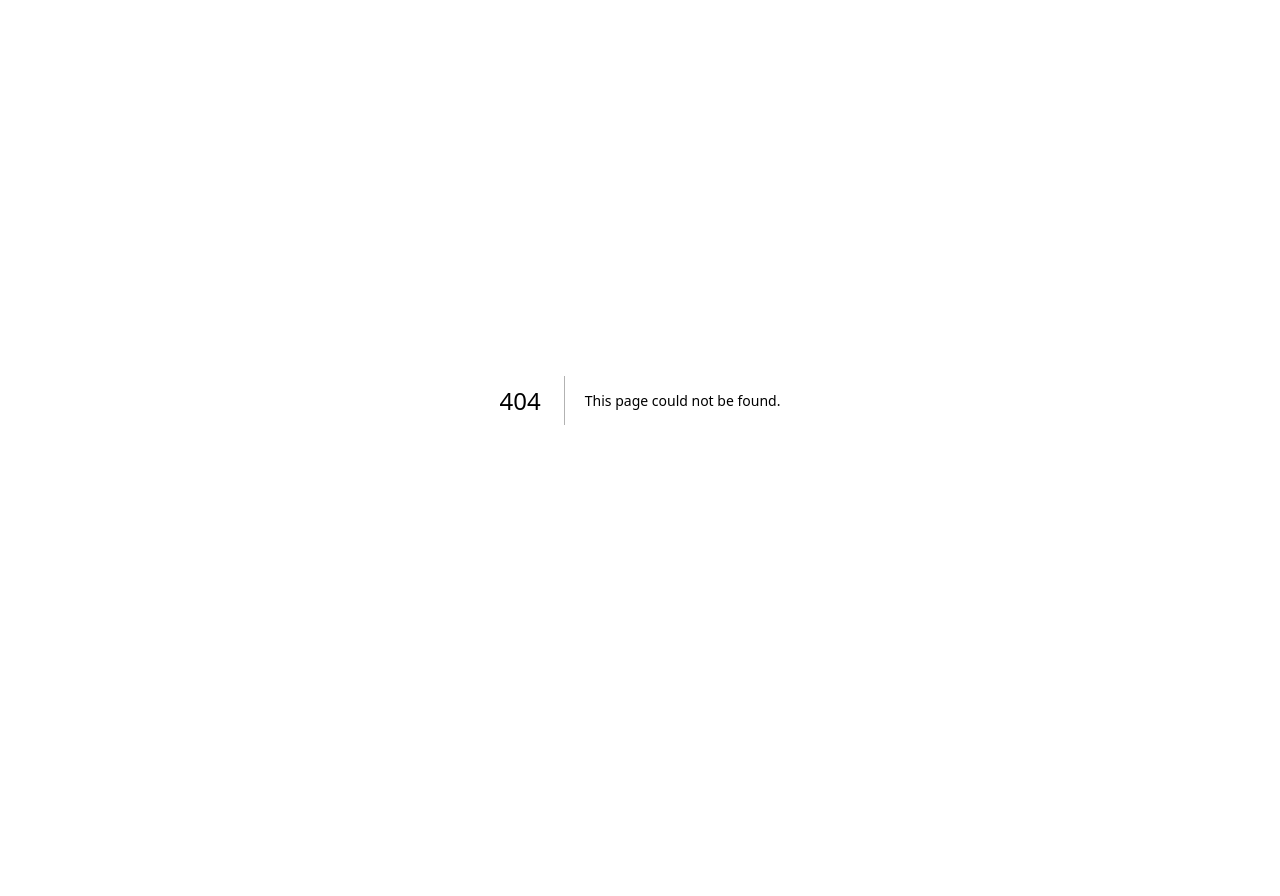
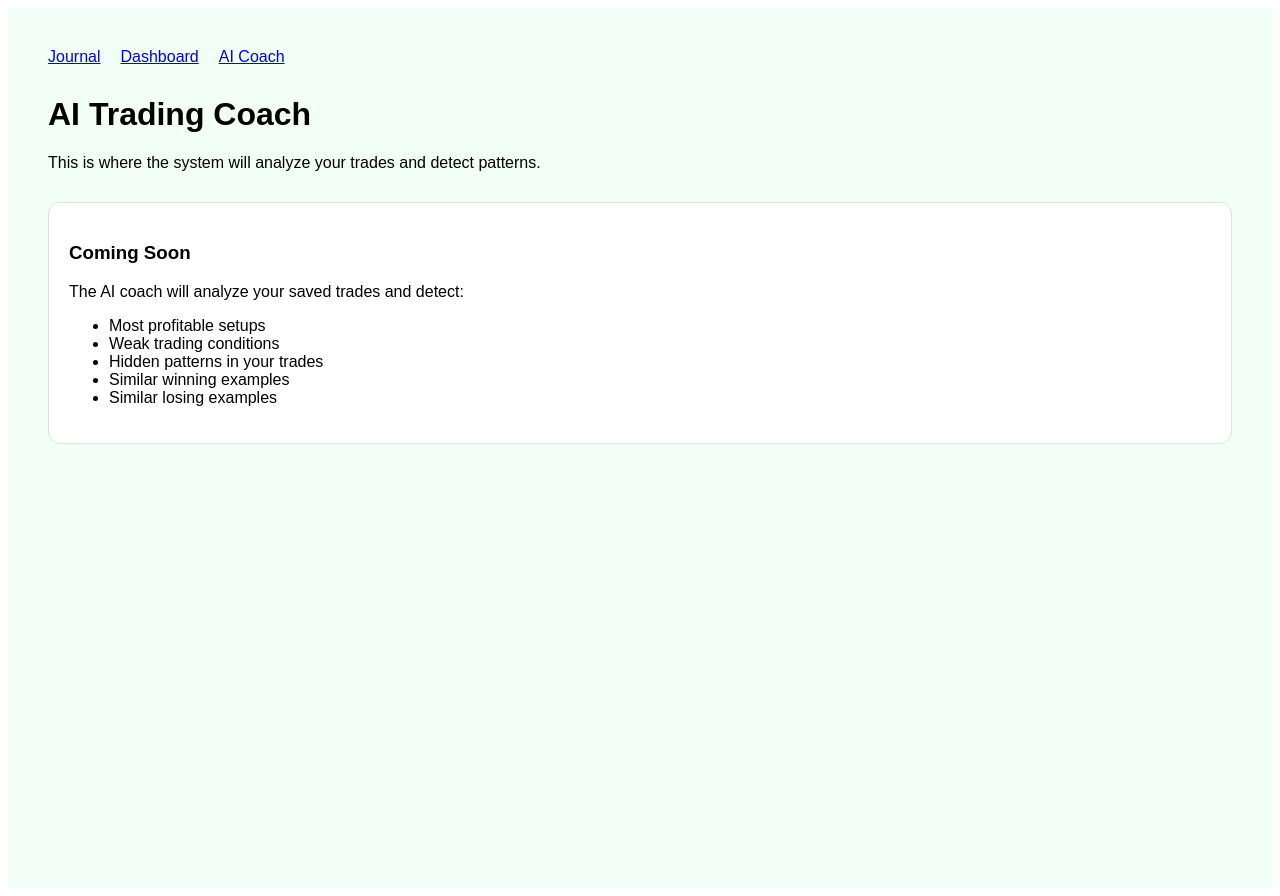
Before and after one commit to adisonpaty23-tech/atlas-edge-lab, a Next.js app: page /coach in a window 1280 px wide. Before the commit this address had no page. Before the commit the page ends 800 px from the top, so only its background shows below. Built offline with nearby package versions, Linux system fonts and the light colour scheme.

Commit message:
Create coach.js

```diff
--- /dev/null
+++ b/pages/coach.js
@@ -0,0 +1,49 @@
+import Link from "next/link"
+
+export default function Coach(){
+
+  return(
+
+    <div style={{padding:"40px",fontFamily:"Arial",background:"#f2fff6",minHeight:"100vh"}}>
+
+      <div style={{display:"flex",gap:"20px",marginBottom:"30px"}}>
+        <Link href="/">Journal</Link>
+        <Link href="/dashboard">Dashboard</Link>
+        <Link href="/coach">AI Coach</Link>
+      </div>
+
+      <h1>AI Trading Coach</h1>
+
+      <p>
+      This is where the system will analyze your trades and detect patterns.
+      </p>
+
+      <div style={{
+        marginTop:"30px",
+        padding:"20px",
+        background:"white",
+        borderRadius:"12px",
+        border:"1px solid #cfead6"
+      }}>
+
+        <h3>Coming Soon</h3>
+
+        <p>
+        The AI coach will analyze your saved trades and detect:
+        </p>
+
+        <ul>
+          <li>Most profitable setups</li>
+          <li>Weak trading conditions</li>
+          <li>Hidden patterns in your trades</li>
+          <li>Similar winning examples</li>
+          <li>Similar losing examples</li>
+        </ul>
+
+      </div>
+
+    </div>
+
+  )
+
+}
```
